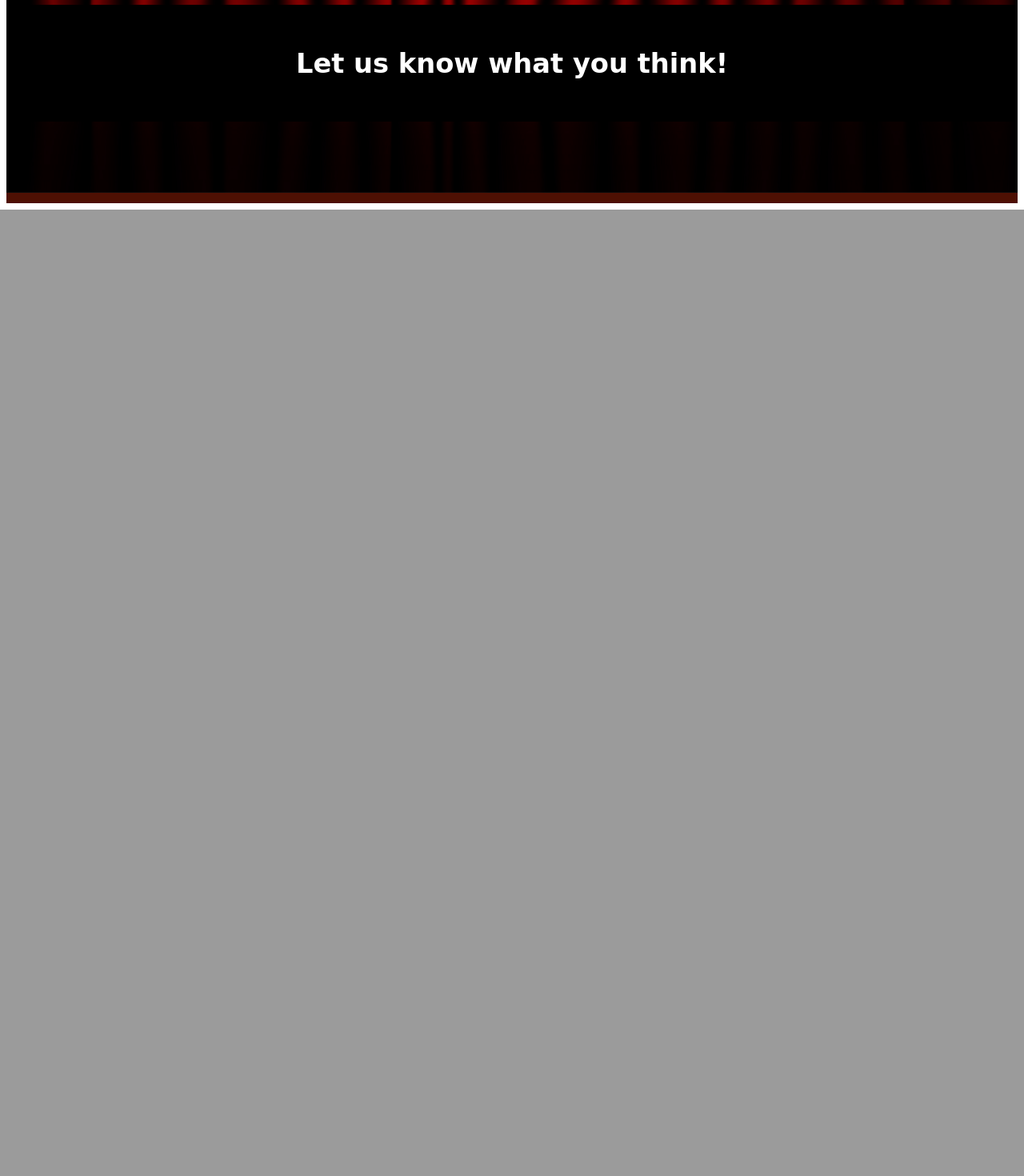
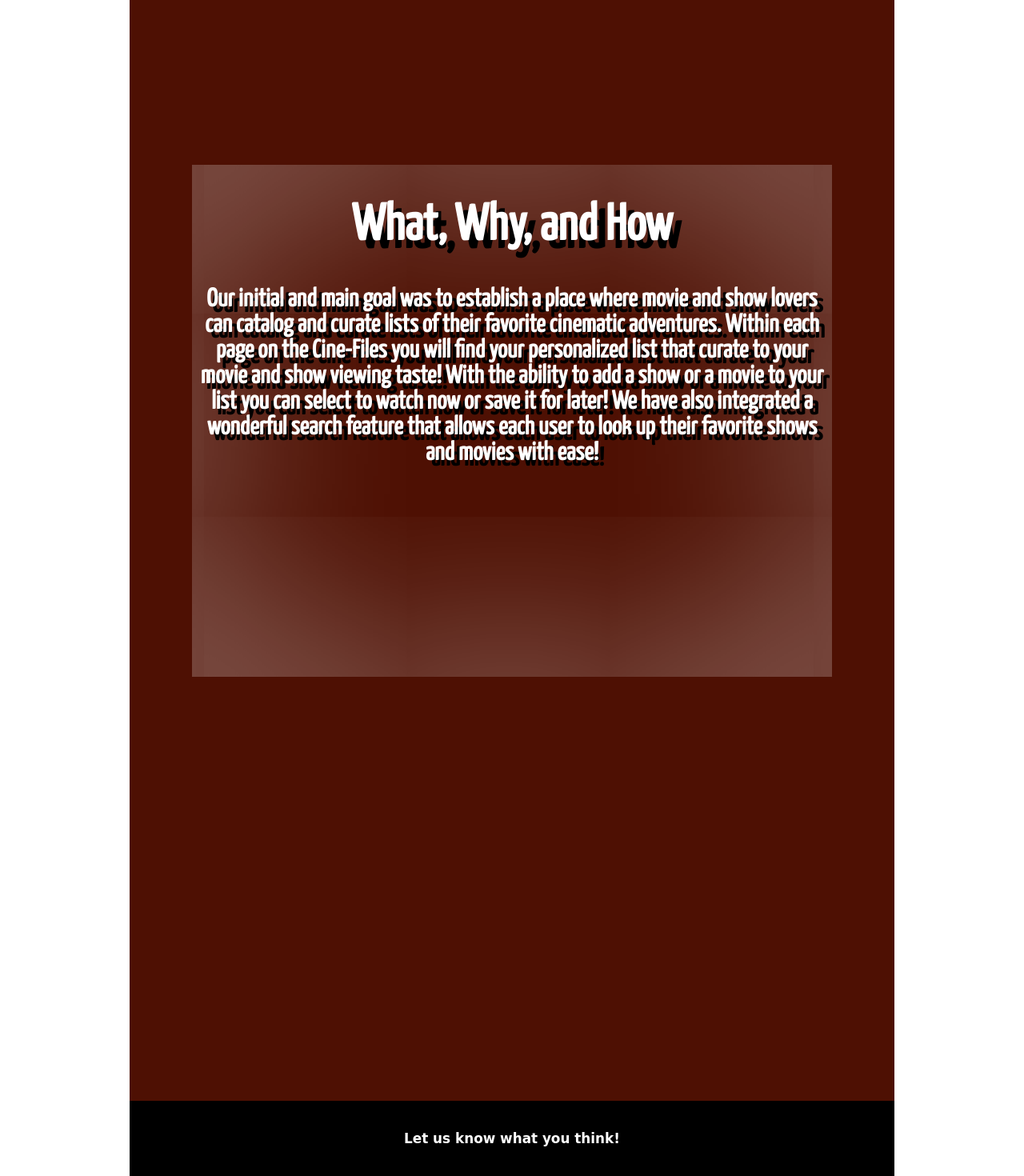
Before and after one commit to RyanJCummings/MovieList, a PHP site: page /home.php in a window 1280 px wide; the page is wider, and only the part inside the window is pictured. Shown: the part 879-2349 px from the top of that part at 80% size. Before the commit the page ends 1141 px from the top of that part, so only its background shows below. Run offline with PHP 8.4, Linux system fonts and the light colour scheme; some web fonts are replaced.

Commit message:
committing changes to home

```diff
--- a/home.php
+++ b/home.php
@@ -2,6 +2,7 @@
 require_once 'header.php';
 
 echo <<<_Home
+
 <title>Cine-Files</title>
 <head>
 
@@ -12,10 +13,8 @@ echo <<<_Home
             background-color: #4E1003;
             height: 100%;
             background-position: center;
-  	background-repeat: no-repeat;
-  	background-size: 100%;
             position: relative;
-	background-image: url("curtain02.jpg");
+
         }
 
 
@@ -32,7 +31,42 @@ echo <<<_Home
             font-family: 'Yanone Kaffeesatz', sans-serif;
         }
         body{
-	background-color: black;
+            background-image: url("curtain02.jpg");
+            background-size: 100%;
+            background-attachment: fixed;
+            display:grid;
+            align-items: center;
+            justify-content: center;
+            height: 100vh;
+            position:relative;
+        }
+        movie{
+            border: #4E1003;
+        }
+        .container:before{
+
+        }
+        .container{
+            display:inline-block;
+            margin-top: 200px;
+            width: 50rem;
+            height: 40rem;
+            box-shadow: 0 0 1rem 0 rbga(0,0,0,.2);
+            content: "";
+            /*position: absolute;*/
+            position: relative;
+            background:inherit;
+            top: 0;
+            left: 0;
+            right: 0;
+            bottom:0;
+            box-shadow: inset 0 0 2000px rgba(255,255,255,.5);
+            filter:blur(0px);
+        }
+        #test{
+            font-weight: bold;
+            font-size: xx-large;
+
         }
 
     </style>
@@ -41,14 +75,23 @@ body{
 
 <body>
 <h1>Toto, I've a feeling we're not in Kansas anymore <h1>
+<div id="movie">
+    <iframe  width="956" height="538" src="https://www.youtube.com/embed/4HvE_bz9imA" frameborder="0" allow="accelerometer; autoplay=1; clipboard-write; encrypted-media; gyroscope; picture-in-picture" allowfullscreen></iframe>
+</div>
 
-<iframe  width="956" height="538" src="https://www.youtube.com/embed/4HvE_bz9imA" frameborder="0" allow="accelerometer; autoplay=1; clipboard-write; encrypted-media; gyroscope; picture-in-picture" allowfullscreen></iframe>
+<div class="container">
+    <div id="test">
+        <h1 style="color:white; text-shadow: 10px 10px black;">What, Why, and How</h1>
+        <p style="color:white; text-shadow: 7px 7px black;"> Our initial and main goal was to establish a place where movie and show lovers can catalog and curate lists of their favorite cinematic adventures. Within each
+        page on the Cine-Files you will find your personalized list that curate to your movie and show viewing taste! With the ability to add a show or a movie to your list
+        you can select to watch now or save it for later! We have also integrated a wonderful search feature that allows each user to look up their favorite shows and movies
+        with ease!</p>
+    </div>
+
+</div>
 
 
-<div id="song1" style="display:block; text-align: center">
-
 </body>
-
 
 
 _Home;
```
Lines whose indentation alone changed are shown as unchanged.
